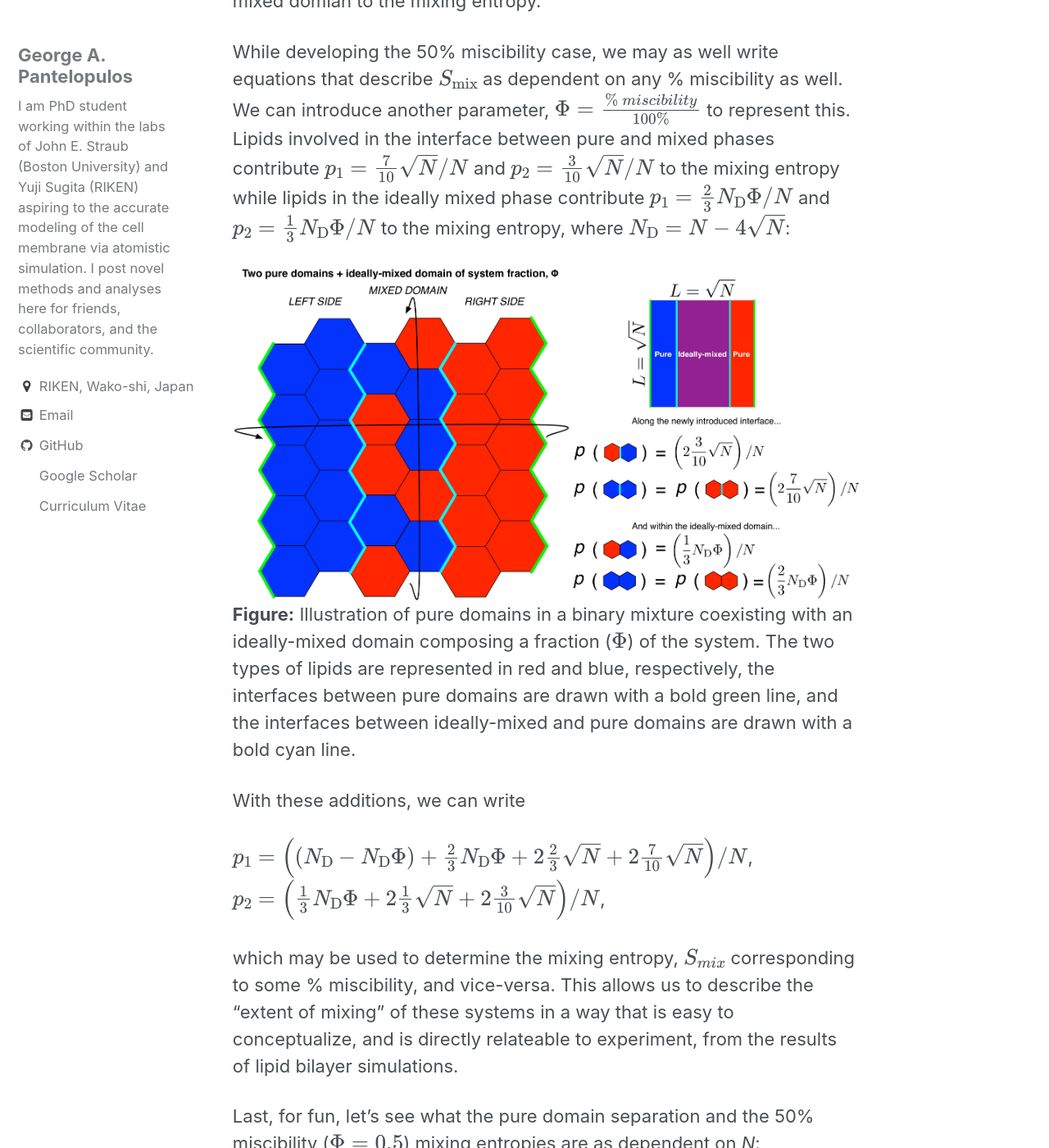
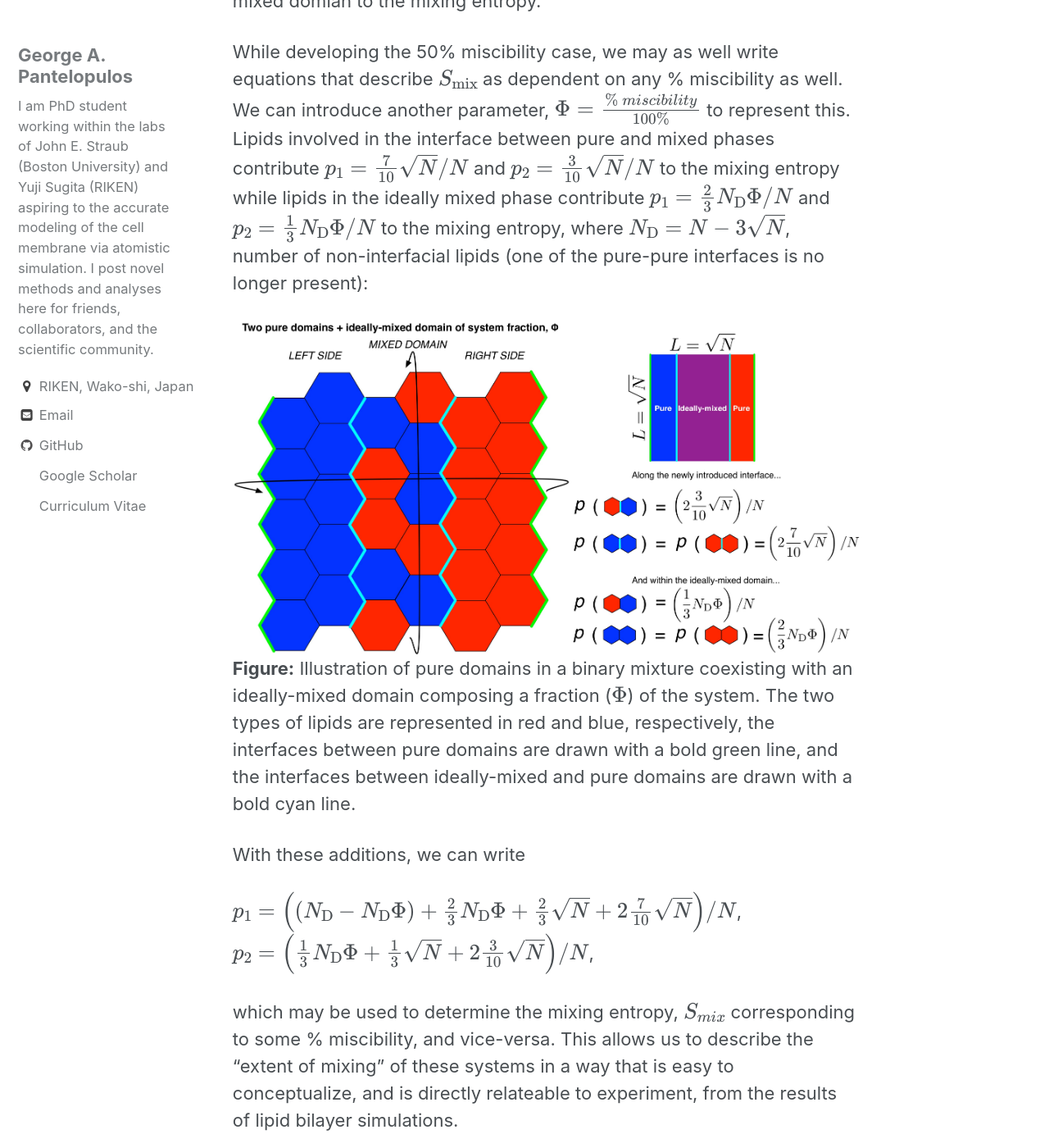
Before and after one commit to gpantel/gpantel.github.io, a Jekyll site: the page built from _posts/2017-08-30-misciblitypoint.markdown, in a window 1280 px wide and 1400 px high, scrolled down 4247 px. Shown: the whole window at 82% size. Built offline with Jekyll 4.4.1, drawn with Linux system fonts in a browser that asks for light colours; formulas are drawn with MathJax 3.

Commit message:
Updated miscibility point

```diff
--- a/_posts/2017-08-30-misciblitypoint.markdown
+++ b/_posts/2017-08-30-misciblitypoint.markdown
@@ -44,15 +44,15 @@ In a phase separation in which the two domains are truly pure, the only contribu
 
 To determine the mixing entropy of a system at 50% miscibility, or more precisely, where the system should be expected to exhibit 50% of its maximum fluorescence, we add in a background "phase" consisting 50% of all lipids in an ideally-mixed (miscible) state, such that the remaining, pure domains of the system would contribute 50% of the maximum fluorescence signal. This requires the definition of an additional interface between pure and mixed phases, and the contribution of the ideally-mixed domian to the mixing entropy.
 
-While developing the 50% miscibility case, we may as well write equations that describe $$S_\mathrm{mix}$$ as dependent on any % miscibility as well. We can introduce another parameter, $$\Phi = \frac{\%\ miscibility}{100\%}$$ to represent this. Lipids involved in the interface between pure and mixed phases contribute $$p_1 = \frac{7}{10}\sqrt{N}/N$$ and $$p_2 = \frac{3}{10}\sqrt{N}/N$$ to the mixing entropy while lipids in the ideally mixed phase contribute $$p_1 = \frac{2}{3}N_\mathrm{D}\Phi/N$$ and $$p_2 = \frac{1}{3}N_\mathrm{D}\Phi/N$$ to the mixing entropy, where $$N_\mathrm{D} = N - 4\sqrt{N}$$:
+While developing the 50% miscibility case, we may as well write equations that describe $$S_\mathrm{mix}$$ as dependent on any % miscibility as well. We can introduce another parameter, $$\Phi = \frac{\%\ miscibility}{100\%}$$ to represent this. Lipids involved in the interface between pure and mixed phases contribute $$p_1 = \frac{7}{10}\sqrt{N}/N$$ and $$p_2 = \frac{3}{10}\sqrt{N}/N$$ to the mixing entropy while lipids in the ideally mixed phase contribute $$p_1 = \frac{2}{3}N_\mathrm{D}\Phi/N$$ and $$p_2 = \frac{1}{3}N_\mathrm{D}\Phi/N$$ to the mixing entropy, where $$N_\mathrm{D} = N - 3\sqrt{N}$$, number of non-interfacial lipids (one of the pure-pure interfaces is no longer present):
 
 ![Pure Interface Cartoon]({{ site.url }}/assets/Membrane/ImpureDomainAddition.jpg)
 **Figure:** Illustration of pure domains in a binary mixture coexisting with an ideally-mixed domain composing a fraction ($$\Phi$$) of the system. The two types of lipids are represented in red and blue, respectively, the interfaces between pure domains are drawn with a bold green line, and the interfaces between ideally-mixed and pure domains are drawn with a bold cyan line.
 
 With these additions, we can write
 
-$$p_1 = \left( \left(N_\mathrm{D} - N_\mathrm{D}\Phi \right) + \frac{2}{3}N_\mathrm{D}\Phi + 2\frac{2}{3}\sqrt{N} + 2 \frac{7}{10}\sqrt{N} \right) / N$$,
-$$p_2 = \left( \frac{1}{3}N_\mathrm{D}\Phi + 2\frac{1}{3}\sqrt{N} + 2 \frac{3}{10}\sqrt{N} \right) / N$$,
+$$p_1 = \left( \left(N_\mathrm{D} - N_\mathrm{D}\Phi \right) + \frac{2}{3}N_\mathrm{D}\Phi + \frac{2}{3}\sqrt{N} + 2 \frac{7}{10}\sqrt{N} \right) / N$$,
+$$p_2 = \left( \frac{1}{3}N_\mathrm{D}\Phi + \frac{1}{3}\sqrt{N} + 2 \frac{3}{10}\sqrt{N} \right) / N$$,
 
 which may be used to determine the mixing entropy, $$S_{mix}$$ corresponding to some % miscibility, and vice-versa. This allows us to describe the "extent of mixing" of these systems in a way that is easy to conceptualize, and is directly relateable to experiment, from the results of lipid bilayer simulations.
 
```
